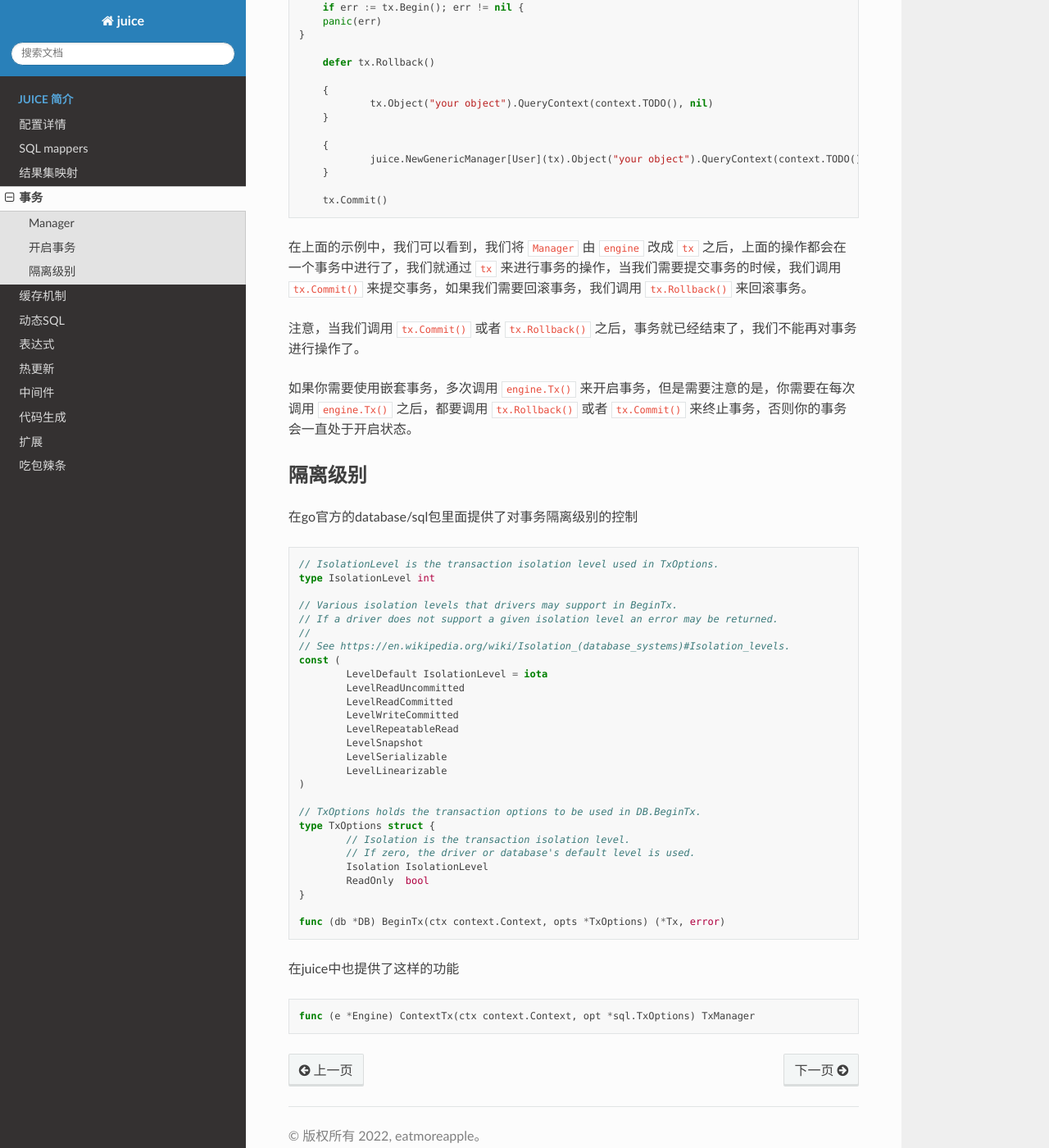
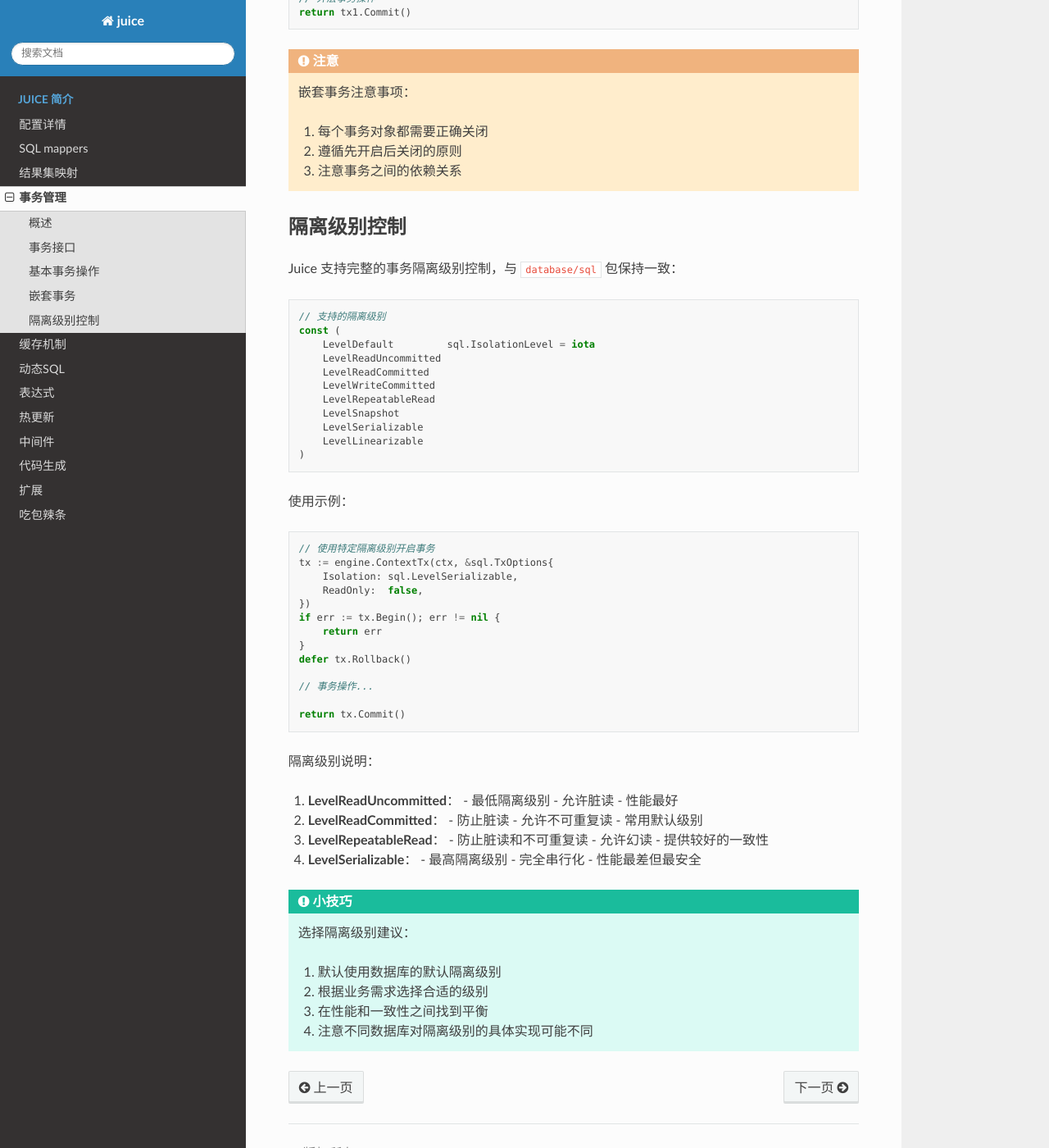
Before and after one commit to go-juicedev/juice-doc, a Sphinx documentation site: the page built from source/tx.rst, in a window 1280 px wide and 1400 px high, scrolled down 2015 px. Shown: the whole window at 82% size. Built offline with Sphinx 7.4.7 and the Read the Docs theme 3.1.0, drawn with Linux system fonts in a browser that asks for light colours; some of the changed text lies outside the part shown.

Commit message:
更新tx文档

```diff
--- a/source/tx.rst
+++ b/source/tx.rst
@@ -1,61 +1,24 @@
-事务
+事务管理
 ========
 
-我们在操作数据库的时候，经常会遇到事务的问题，比如说，我们在操作数据库的时候，需要对多个表进行操作，这时候，我们就需要使用事务来保证数据的一致性。
+概述
+----
 
-那么在 ``juice`` 中，我们是如何使用事务的呢？
+事务是数据库操作的基本单位，用于保证数据的一致性和完整性。Juice 提供了完整的事务支持，包括基本事务操作、嵌套事务和隔离级别控制。
 
-首先我们回顾一下我们之前的用法:
+事务接口
+-------
+
+Juice 定义了两个核心接口来处理事务：
 
 .. code-block:: go
 
-	cfg, err := juice.NewXMLConfiguration("config.xml")
+    // Manager 接口定义了基本的数据库操作
+    type Manager interface {
+        Object(v any) Executor
+    }
 
-	if err != nil {
-		panic(err)
-	}
-
-	engine, err := juice.Default(cfg)
-
-	if err != nil {
-		panic(err)
-	}
-
-	engine.Object("your object").Query(nil)
-
-	juice.NewGenericManager[User](engine).Object("your object").QueryContext(context.TODO(), nil)
-
-
-在上面的代码中，我们可以看到，我们都是通过 ``engine`` 来进行操作的，``engine`` 会从数据库的连接池中获取一个连接，然后进行操作，操作完毕后，会将连接放回连接池中。
-
-那么，如果我们需要使用事务，我们该如何操作呢？
-
-Manager
--------
-
-通过查看 ``NewGenericManager`` 的源码，我们可以看到，它接受的参数都是一个名为 ``Manager`` 的接口。
-
-Manager 接口的定义如下:
-
-.. code-block:: go
-
-	// Manager is an interface for managing database operations.
-	type Manager interface {
-		Object(v any) Executor
-	}
-
-我们上面使用的 ``engine`` 就是一个实现了 ``Manager`` 接口的结构体。
-
-开启事务
---------
-
-我们可以通过 ``engine.Tx()`` 来开启一个事务，它会返回一个 ``TxManager`` 接口的实现，我们可以通过这个实现来进行事务的操作。
-
-TxManager 接口的定义如下:
-
-.. code-block:: go
-
-    // TxManager is an interface for managing database operations in a transaction.
+    // TxManager 接口扩展了 Manager，添加了事务控制方法
     type TxManager interface {
         Manager
         Begin() error
@@ -63,95 +26,153 @@ TxManager 接口的定义如下:
         Rollback() error
     }
 
-``TxManager`` 比 ``Manager`` 多了三个方法，分别是 ``Begin()`` , ``Commit()`` 和 ``Rollback()`` ，我们可以通过这三个方法来进行事务的操作。
+基本事务操作
+----------
 
-``Begin()`` 用来开启事务
-
-``Commit()`` 用来提交事务
-
-``Rollback`` 用来回滚事务
-
-我们可以通过 ``engine.Tx()`` 返回的事务对象来进行事务的操作。
-
-如上面的示例我们可以这样写:
+示例代码展示了如何使用事务：
 
 .. code-block:: go
 
-	cfg, err := juice.NewXMLConfiguration("config.xml")
-
-	if err != nil {
-		panic(err)
-	}
-
-	engine, err := juice.Default(cfg)
-
-	if err != nil {
-		panic(err)
-	}
-
-	tx := engine.Tx()
-
-	if err := tx.Begin(); err != nil {
+    engine, err := juice.Default(cfg)
+    if err != nil {
         panic(err)
     }
 
-	defer tx.Rollback()
+    // 开启事务
+    tx := engine.Tx()
+    if err := tx.Begin(); err != nil {
+        panic(err)
+    }
 
-	{
-		tx.Object("your object").QueryContext(context.TODO(), nil)
-	}
+    // 确保事务最终会被回滚或提交
+    defer tx.Rollback()
 
-	{
-		juice.NewGenericManager[User](tx).Object("your object").QueryContext(context.TODO(), nil)
-	}
+    // 事务内的操作
+    {
+        // 查询操作
+        result1, err := tx.Object("QueryUser").
+            QueryContext(context.TODO(), nil)
+        if err != nil {
+            return err
+        }
 
-	tx.Commit()
+        // 使用泛型管理器
+        result2, err := juice.NewGenericManager[User](tx).
+            Object("CreateUser").
+            QueryContext(context.TODO(), param)
+        if err != nil {
+            return err
+        }
+    }
 
-在上面的示例中，我们可以看到，我们将 ``Manager`` 由 ``engine`` 改成 ``tx`` 之后，上面的操作都会在一个事务中进行了，我们就通过 ``tx`` 来进行事务的操作，当我们需要提交事务的时候，我们调用 ``tx.Commit()`` 来提交事务，如果我们需要回滚事务，我们调用 ``tx.Rollback()`` 来回滚事务。
+    // 提交事务
+    return tx.Commit()
 
-注意，当我们调用 ``tx.Commit()`` 或者 ``tx.Rollback()`` 之后，事务就已经结束了，我们不能再对事务进行操作了。
+.. note::
+    事务使用建议：
 
-如果你需要使用嵌套事务，多次调用 ``engine.Tx()`` 来开启事务，但是需要注意的是，你需要在每次调用 ``engine.Tx()`` 之后，都要调用 ``tx.Rollback()`` 或者 ``tx.Commit()`` 来终止事务，否则你的事务会一直处于开启状态。
+    1. 总是使用 defer tx.Rollback()
+    2. 在提交前检查所有错误
+    3. 事务完成后不要再使用事务对象
 
+嵌套事务
+-------
 
-隔离级别
-----------
-
-在go官方的database/sql包里面提供了对事务隔离级别的控制
+Juice 支持嵌套事务，但需要注意正确管理：
 
 .. code-block:: go
 
-	// IsolationLevel is the transaction isolation level used in TxOptions.
-	type IsolationLevel int
+    tx1 := engine.Tx()
+    if err := tx1.Begin(); err != nil {
+        return err
+    }
+    defer tx1.Rollback()
 
-	// Various isolation levels that drivers may support in BeginTx.
-	// If a driver does not support a given isolation level an error may be returned.
-	//
-	// See https://en.wikipedia.org/wiki/Isolation_(database_systems)#Isolation_levels.
-	const (
-		LevelDefault IsolationLevel = iota
-		LevelReadUncommitted
-		LevelReadCommitted
-		LevelWriteCommitted
-		LevelRepeatableRead
-		LevelSnapshot
-		LevelSerializable
-		LevelLinearizable
-	)
+    // 嵌套事务
+    tx2 := engine.Tx()
+    if err := tx2.Begin(); err != nil {
+        return err
+    }
+    defer tx2.Rollback()
 
-	// TxOptions holds the transaction options to be used in DB.BeginTx.
-	type TxOptions struct {
-		// Isolation is the transaction isolation level.
-		// If zero, the driver or database's default level is used.
-		Isolation IsolationLevel
-		ReadOnly  bool
-	}
+    // 内层事务操作
+    if err := tx2.Commit(); err != nil {
+        return err
+    }
 
-	func (db *DB) BeginTx(ctx context.Context, opts *TxOptions) (*Tx, error)
+    // 外层事务操作
+    return tx1.Commit()
 
+.. attention::
+    嵌套事务注意事项：
 
-在juice中也提供了这样的功能
+    1. 每个事务对象都需要正确关闭
+    2. 遵循先开启后关闭的原则
+    3. 注意事务之间的依赖关系
+
+隔离级别控制
+----------
+
+Juice 支持完整的事务隔离级别控制，与 ``database/sql`` 包保持一致：
 
 .. code-block:: go
 
-	func (e *Engine) ContextTx(ctx context.Context, opt *sql.TxOptions) TxManager
+    // 支持的隔离级别
+    const (
+        LevelDefault         sql.IsolationLevel = iota
+        LevelReadUncommitted
+        LevelReadCommitted
+        LevelWriteCommitted
+        LevelRepeatableRead
+        LevelSnapshot
+        LevelSerializable
+        LevelLinearizable
+    )
+
+使用示例：
+
+.. code-block:: go
+
+    // 使用特定隔离级别开启事务
+    tx := engine.ContextTx(ctx, &sql.TxOptions{
+        Isolation: sql.LevelSerializable,
+        ReadOnly:  false,
+    })
+    if err := tx.Begin(); err != nil {
+        return err
+    }
+    defer tx.Rollback()
+
+    // 事务操作...
+
+    return tx.Commit()
+
+隔离级别说明：
+
+1. **LevelReadUncommitted**：
+   - 最低隔离级别
+   - 允许脏读
+   - 性能最好
+
+2. **LevelReadCommitted**：
+   - 防止脏读
+   - 允许不可重复读
+   - 常用默认级别
+
+3. **LevelRepeatableRead**：
+   - 防止脏读和不可重复读
+   - 允许幻读
+   - 提供较好的一致性
+
+4. **LevelSerializable**：
+   - 最高隔离级别
+   - 完全串行化
+   - 性能最差但最安全
+
+.. tip::
+    选择隔离级别建议：
+
+    1. 默认使用数据库的默认隔离级别
+    2. 根据业务需求选择合适的级别
+    3. 在性能和一致性之间找到平衡
+    4. 注意不同数据库对隔离级别的具体实现可能不同
```
